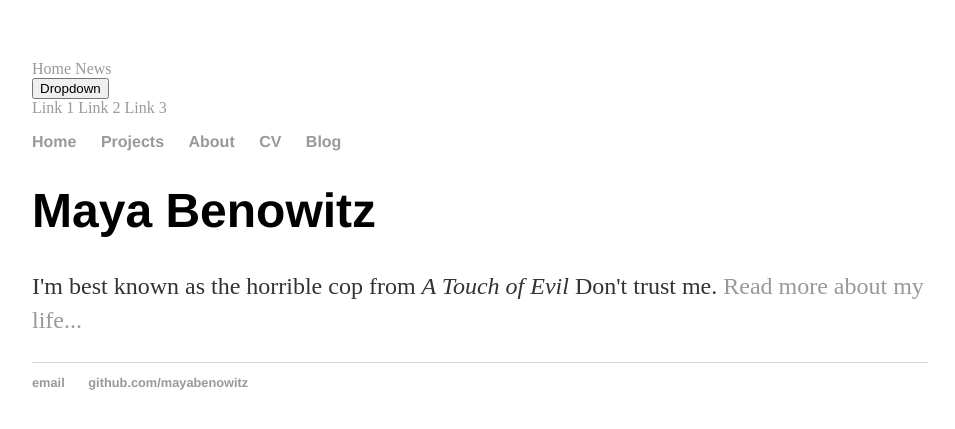
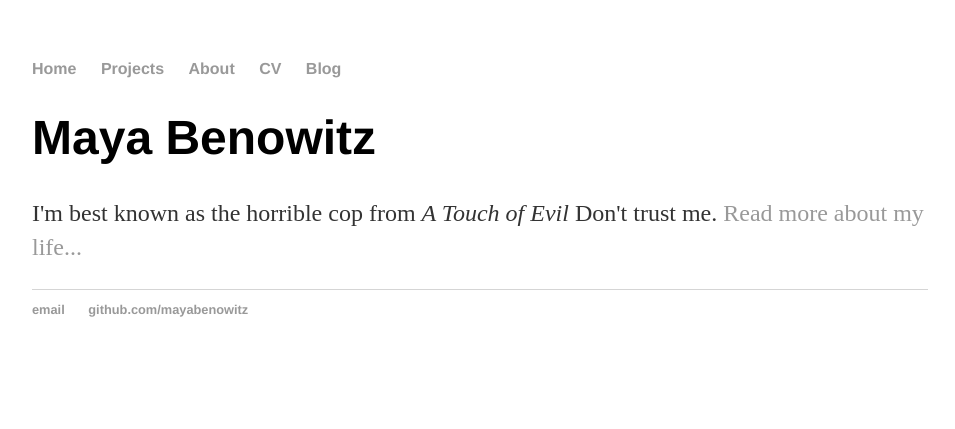
Before and after one commit to mayabenowitz/mayabenowitz.github.io, a Jekyll site: the page built from index.html, in a window 1280 px wide. Shown: the top 429 px of the page, without its empty margins (160-1115 px from the left). Built offline with Jekyll 4.4.1, drawn with Linux system fonts in a browser that asks for light colours.

Commit message:
Update default.html

```diff
--- a/_layouts/default.html
+++ b/_layouts/default.html
@@ -6,20 +6,6 @@
 			<link rel="stylesheet" type="text/css" href="/css/main.css">
 		</head>
 		<body>
-			<div class="navbar">
-  <a href="#home">Home</a>
-  <a href="#news">News</a>
-  <div class="dropdown">
-    <button class="dropbtn">Dropdown
-      <i class="fa fa-caret-down"></i>
-    </button>
-    <div class="dropdown-content">
-      <a href="#">Link 1</a>
-      <a href="#">Link 2</a>
-      <a href="#">Link 3</a>
-    </div>
-  </div>
-</div>
 
 			<nav>
 	    		<ul>
```
